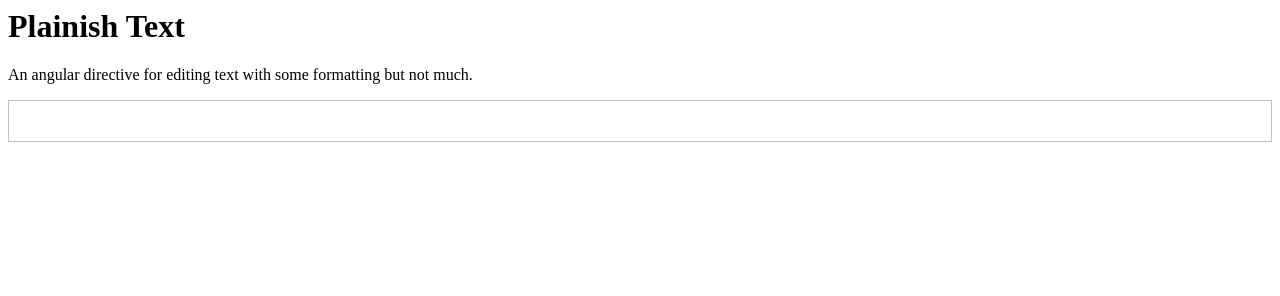
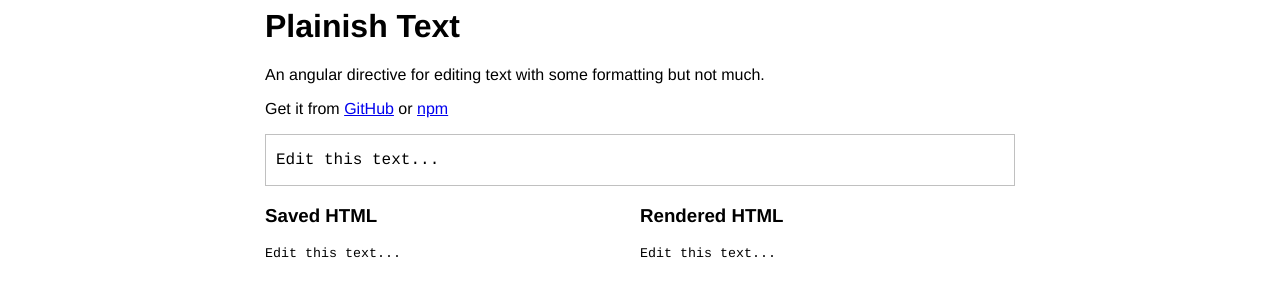
Before and after one commit to tqc/angular-plainish-text, a website: page demo/index.html in a window 1280 px wide. Drawn offline with nearby package versions, Linux system fonts and the light colour scheme; files that its build step writes are made by us from their sources; files whose address does not match are found by name.

Commit message:
demo site

```diff
--- /dev/null
+++ b/demo/demo.js
@@ -0,0 +1,24 @@
+angular.module("plainish-text-demo", ["plainish-text"])
+.filter('escapeHtml', function() {
+    return function(text) {
+        if (text) {
+            return text
+            .replace(/&/g, '&amp;')
+            .replace(/</g, '&lt;')
+            .replace(/>/g, '&gt;')
+            .replace(/'/g, '&#39;')
+            .replace(/"/g, '&quot;');
+        }
+        return '';
+    };
+})
+.controller('demoCtrl', function($scope) {
+    $scope.d = {
+        demoText: "Edit this text..."
+    };
+
+    $scope.$watch("d.demoText", function(val) {
+        $scope.storedHtml = val;
+        $scope.renderedHtml = $("[plainish-text]").html() || val;
+    });
+});
--- a/demo/index.html
+++ b/demo/index.html
@@ -1,17 +1,33 @@
+<html ng-app="plainish-text-demo">
 <script src="https://code.jquery.com/jquery-2.1.4.min.js"></script>
 <script src="https://ajax.googleapis.com/ajax/libs/angularjs/1.3.14/angular.min.js"></script>
 <script src="plainish-text.js"></script>
-<link rel="stylesheet" href="plainish-text.css">
+<script src="demo.js"></script>
+<link rel="stylesheet" href="index.css">
+
+<div class="container">
 
 <h1>Plainish Text</h1>
 <p>An angular directive for editing text with some formatting but not much.</p>
 
+<p>Get it from <a href="https://github.com/tqc/plainish-text">GitHub</a> or <a href="https://www.npmjs.com/package/plainishtext">npm</a>
+
 <style>
-    [plainish-text] {
-        border:1px solid silver;
-    }
+
 </style>
 
-<div ng-app="plainish-text">
-    <div plainish-text></div>
+<div ng-controller="demoCtrl">
+    <div>
+    <div plainish-text ng-model="d.demoText"></div>
+    </div>
+    <div class="row">
+    <div class="htmlview">
+    <h3>Saved HTML</h3>
+    <div>{{storedHtml}}</div>
+    </div>
+    <div class="htmlview">
+    <h3>Rendered HTML</h3>
+    <div>{{renderedHtml}}</div></div>
+    </div>
 </div>
+</div>
--- /dev/null
+++ b/demo/index.scss
@@ -0,0 +1,30 @@
+@import "../src/index.scss";
+
+body {
+    font-family: Helvetica, Arial;
+}
+
+.container {
+    margin: auto;
+    max-width: 750px;
+}
+
+[plainish-text] {
+    border: 1px solid silver;
+    font-family: Courier;
+    padding: 0 10px;
+}
+
+.row {
+    display: flex;
+}
+
+.htmlview {
+    min-width: 375px;
+    flex-grow: 1;
+    > div {
+        margin-right: 10px;
+        font-size: 10pt;
+        font-family: Courier;
+    }
+}
--- a/package.json
+++ b/package.json
@@ -25,9 +25,10 @@
     "gh-pages": "^0.3.1",
     "gulp": "^3.9.0",
     "gulp-develop-server": "^0.5.0",
+    "gulp-sass": "^2.1.0",
     "mocha": "^2.2.4"
   },
   "engines": {
-        "node": ">=3.0.0"
+    "node": "^4.2.2"
   }
 }
```
Also changed, not shown: gulpfile.js (+9 -1 lines). Lines whose indentation alone changed are shown as unchanged.
